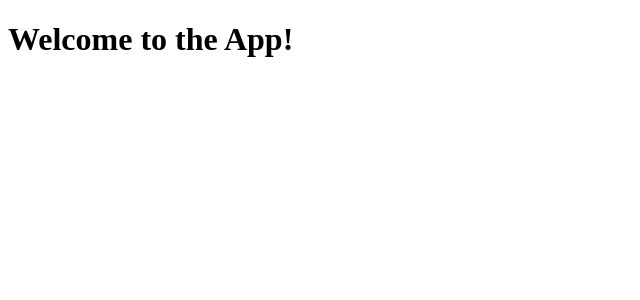
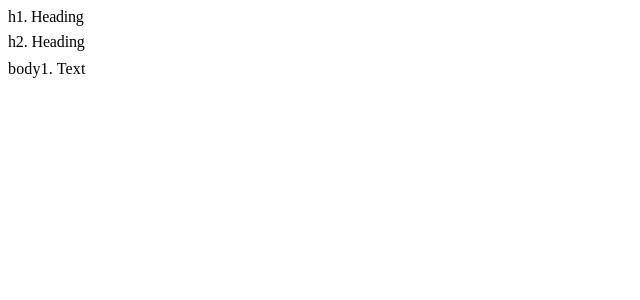
Before and after one commit to erikri11/frontend-workspace, a React (Vite) app: page / in a window 1280 px wide. Shown: the top 300 px of the page, without its empty margins (0-640 px from the left). Built offline with nearby package versions, Linux system fonts and the light colour scheme.

Commit message:
Added MUI, fonts, updated theme.ts and variables.scss

```diff
--- a/src/app/app.tsx
+++ b/src/app/app.tsx
@@ -1,8 +1,21 @@
+import Typography from '@mui/material/Typography';
 import './app.module.scss';
 
 export function App() {
   return (
-    <h1>Welcome to the App!</h1>
+    <>
+      <Typography variant="h1" gutterBottom>
+          h1. Heading
+        </Typography>
+
+      <Typography variant="h2" gutterBottom>
+          h2. Heading
+        </Typography>
+
+      <Typography variant="body1" gutterBottom>
+          body1. Text
+        </Typography>
+    </>
   );
 }
 
--- /dev/null
+++ b/src/app/styles/global.ts
@@ -0,0 +1,2 @@
+import 'bootstrap/dist/css/bootstrap-utilities.min.css';
+import '../../styles.scss';
--- /dev/null
+++ b/src/app/styles/theme.ts
@@ -0,0 +1,113 @@
+import '@fontsource/roboto/300.css';
+import '@fontsource/roboto/400.css';
+import '@fontsource/roboto/500.css';
+import '@fontsource/roboto/700.css';
+import '@fontsource/lato/300.css';
+import '@fontsource/lato/400.css';
+import '@fontsource/lato/700.css';
+
+import { createTheme } from '@mui/material/styles';
+
+export const theme = createTheme({
+  colorSchemes: {
+    dark: true
+  },
+  typography: {
+    h1: {
+      fontFamily: 'var(--font-family-base)',
+      fontWeight: 'var(--font-weight-normal)',
+      fontSize: 'calc(var(--font-size-base) * 2)'
+    },
+    h2: {
+      fontFamily: 'var(--font-family-base)',
+      fontWeight: 'var(--font-weight-normal)',
+      fontSize: 'calc(var(--font-size-base) * 1.5)'
+    },
+    h3: {
+      fontFamily: 'var(--font-family-base)',
+      fontWeight: 'var(--font-weight-normal)',
+      fontSize: 'calc(var(--font-size-base) * 1.25)'
+    },
+    h4: {
+      fontFamily: 'var(--font-family-base)',
+      fontWeight: 'var(--font-weight-normal)',
+      fontSize: 'calc(var(--font-size-base) * 1.125)'
+    },
+    h5: {
+      fontFamily: 'var(--font-family-base)',
+      fontWeight: 'var(--font-weight-normal)',
+      fontSize: 'calc(var(--font-size-base) * 1)'
+    },
+    h6: {
+      fontFamily: 'var(--font-family-base)',
+      fontWeight: 'var(--font-weight-normal)',
+      fontSize: 'calc(var(--font-size-base) * 0.875)'
+    },
+    subtitle1: {
+      fontFamily: 'var(--font-family-base-variant)',
+      fontWeight: 'var(--font-weight-bold)',
+      fontSize: 'calc(var(--font-size-base) * 1)'
+    },
+    subtitle2: {
+      fontFamily: 'var(--font-family-base-variant)',
+      fontWeight: 'var(--font-weight-medium)',
+      fontSize: 'calc(var(--font-size-base) * 0.875)'
+    },
+    body1: {
+      fontFamily: 'var(--font-family-base-variant)',
+      fontWeight: 'var(--font-weight-normal)',
+      fontSize: 'calc(var(--font-size-base) * 1)',
+      color: 'var(--mui-color-grey-700)',
+    },
+    body2: {
+      fontFamily: 'var(--font-family-base-variant)',
+      fontWeight: 'var(--font-weight-medium)',
+      fontSize: 'calc(var(--font-size-base) * 0.875)'
+    },
+    button: {},
+    caption: {},
+    overline: {}
+  },
+  palette: {
+    primary: {
+      main: 'var(--mui-color-primary-main)',
+      light: 'var(--mui-color-primary-light)',
+      dark: 'var(--mui-color-primary-dark)',
+      contrastText: 'var(--mui-color-primary-contrastText)',
+    },
+    secondary: {
+      main: 'var(--mui-color-secondary-main)',
+      light: 'var(--mui-color-secondary-light)',
+      dark: 'var(--mui-color-secondary-dark)',
+      contrastText: 'var(--mui-color-secondary-contrastText)',
+    },
+    error: {
+      main: 'var(--mui-color-error-main)',
+      light: 'var(--mui-color-error-light)',
+      dark: 'var(--mui-color-error-dark)',
+      contrastText: 'var(--mui-color-error-contrastText)',
+    },
+    warning: {
+      main: 'var(--mui-color-warning-main)',
+      light: 'var(--mui-color-warning-light)',
+      dark: 'var(--mui-color-warning-dark)',
+      contrastText: 'var(--mui-color-warning-contrastText)',
+    },
+    info: {
+      main: 'var(--mui-color-info-main)',
+      light: 'var(--mui-color-info-light)',
+      dark: 'var(--mui-color-info-dark)',
+      contrastText: 'var(--mui-color-info-contrastText)',
+    },
+    success: {
+      main: 'var(--mui-color-success-main)',
+      light: 'var(--mui-color-success-light)',
+      dark: 'var(--mui-color-success-dark)',
+      contrastText: 'var(--mui-color-success-contrastText)',
+    }
+  },
+  breakpoints: {},
+  zIndex: {},
+  transitions: {},
+  components: {}
+});
--- /dev/null
+++ b/src/app/styles/variables.scss
@@ -0,0 +1,67 @@
+$font-family-base: 'Lato', 'Roboto', 'Open Sans', 'sans-serif';
+$font-family-base-variant: 'Roboto', 'Lato', 'Open Sans', 'sans-serif';
+
+$font-size-base: 1rem;
+$font-weight-light: 300;
+$font-weight-normal: 400;
+$font-weight-medium: 500;
+$font-weight-bold: 700;
+
+:root {
+  --font-family-base: #{$font-family-base};
+  --font-family-base-variant: #{$font-family-base-variant};
+
+  --font-size-base: #{$font-size-base};
+  --font-weight-light: #{$font-weight-light};
+  --font-weight-normal: #{$font-weight-normal};
+  --font-weight-medium: #{$font-weight-medium};
+  --font-weight-bold: #{$font-weight-bold};
+}
+
+:root {
+  --mui-color-primary-main: #1976d2;
+  --mui-color-primary-light: #42a5f5;
+  --mui-color-primary-dark: #1565c0;
+  --mui-color-primary-contrastText: #fff;
+
+  --mui-color-secondary-main: #9c27b0;
+  --mui-color-secondary-light: #ba68c8;
+  --mui-color-secondary-dark: #7b1fa2;
+  --mui-color-secondary-contrastText: #fff;
+
+  --mui-color-error-main: #d32f2f;
+  --mui-color-error-light: #ef5350;
+  --mui-color-error-dark: #c62828;
+  --mui-color-error-contrastText: #fff;
+
+  --mui-color-warning-main: #ed6c02;
+  --mui-color-warning-light: #ff9800;
+  --mui-color-warning-dark: #e65100;
+  --mui-color-warning-contrastText: #fff;
+
+  --mui-color-info-main: #0288d1;
+  --mui-color-info-light: #03a9f4;
+  --mui-color-info-dark: #01579b;
+  --mui-color-info-contrastText: #fff;
+
+  --mui-color-success-main: #2e7d32;
+  --mui-color-success-light: #4caf50;
+  --mui-color-success-dark: #1b5e20;
+  --mui-color-success-contrastText: #fff;
+
+  --mui-color-grey-50: #fafafa;
+  --mui-color-grey-100: #f5f5f5;
+  --mui-color-grey-200: #eeeeee;
+  --mui-color-grey-300: #e0e0e0;
+  --mui-color-grey-400: #bdbdbd;
+  --mui-color-grey-500: #9e9e9e;
+  --mui-color-grey-600: #757575;
+  --mui-color-grey-700: #616161;
+  --mui-color-grey-800: #424242;
+  --mui-color-grey-900: #212121;
+
+  --mui-color-grey-A100: #f5f5f5;
+  --mui-color-grey-A200: #eeeeee;
+  --mui-color-grey-A400: #bdbdbd;
+  --mui-color-grey-A700: #616161;
+}
--- a/src/main.tsx
+++ b/src/main.tsx
@@ -1,6 +1,12 @@
 import { StrictMode } from 'react';
 import { BrowserRouter } from 'react-router-dom';
 import * as ReactDOM from 'react-dom/client';
+import { ThemeProvider } from '@mui/material';
+
+import '@styles/variables';
+import '@styles/global';
+
+import { theme } from '@styles/theme';
 import App from './app/app';
 
 const root = ReactDOM.createRoot(
@@ -10,7 +16,9 @@ const root = ReactDOM.createRoot(
 root.render(
   <StrictMode>
     <BrowserRouter>
-      <App />
+      <ThemeProvider theme={theme}>
+        <App />
+      </ThemeProvider>
     </BrowserRouter>
   </StrictMode>
 );
```
Also changed, not shown: package.json (+7 -0 lines), 1 other file (tests, documents, lock files or other folders).
